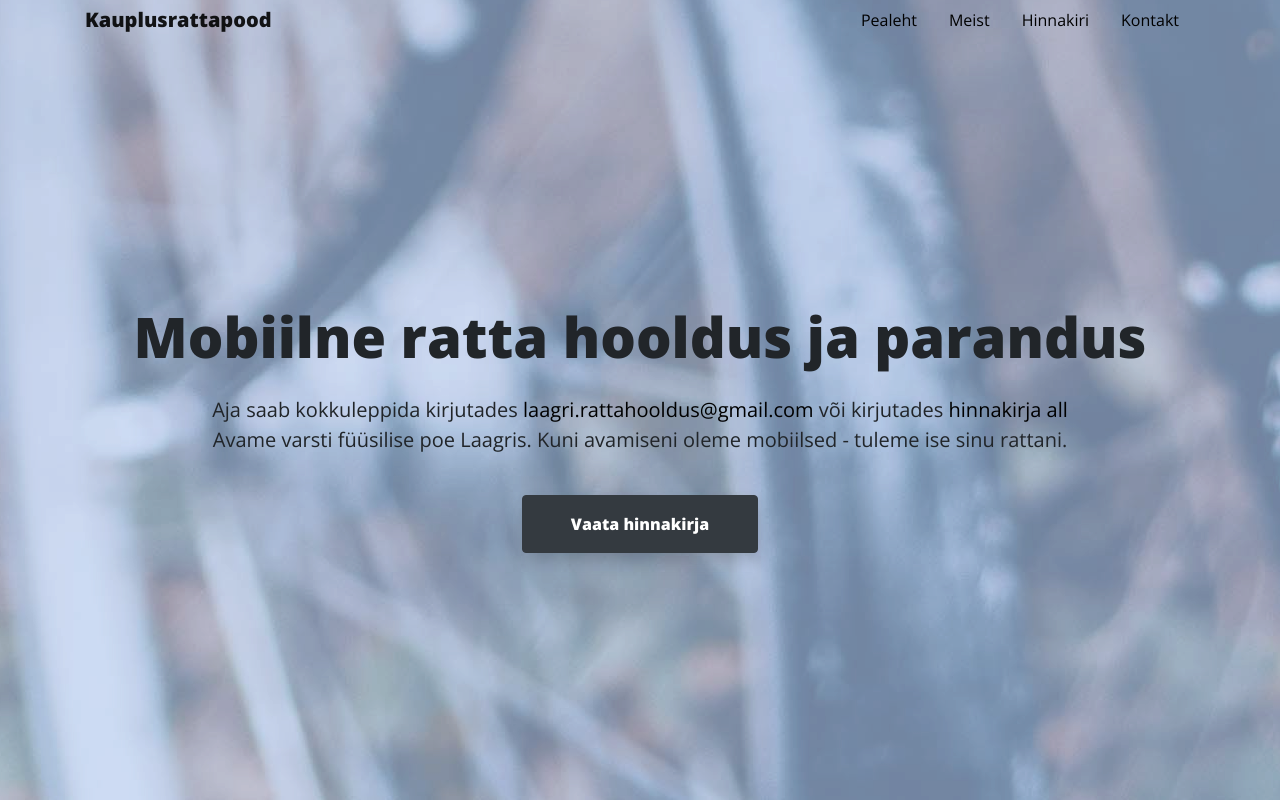
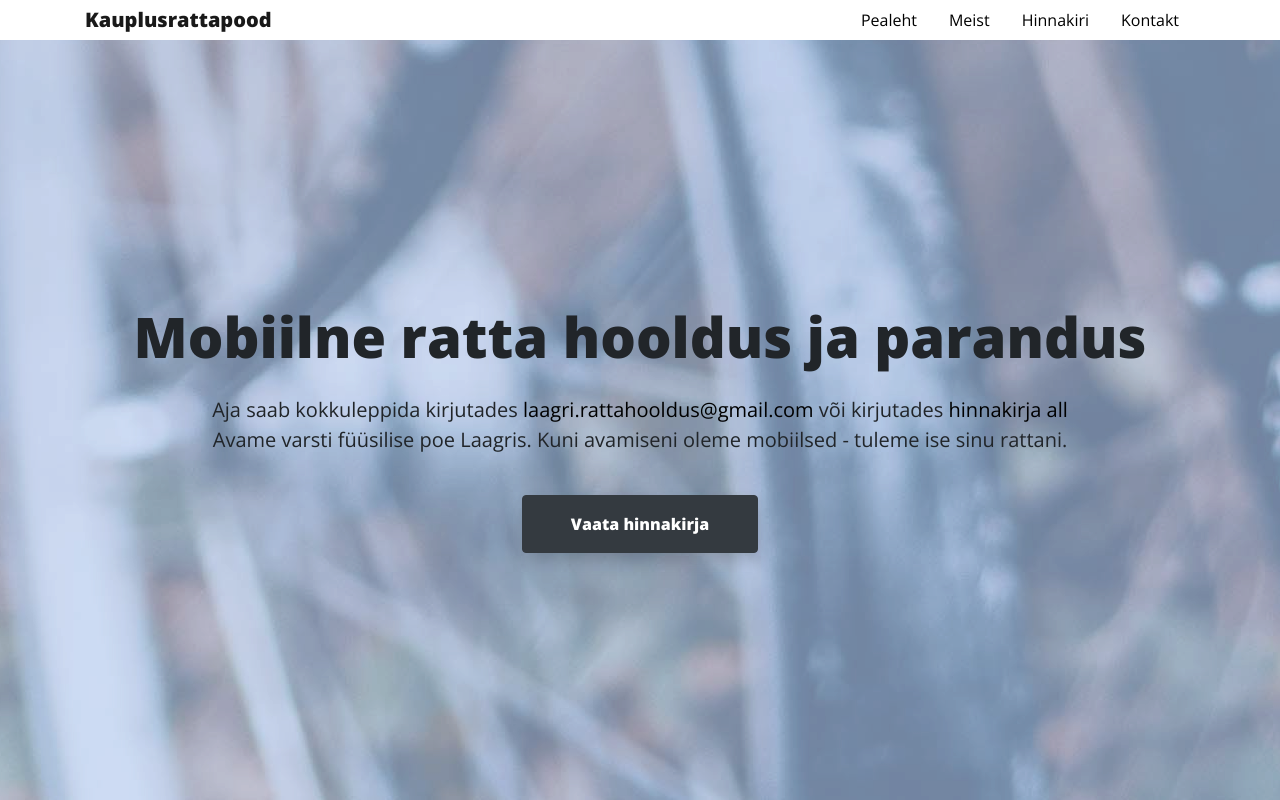
Before and after one commit to aigarsild/ooog_sample, a React (Create React App) app: page / in a window 1280 px wide. Shown: the top 800 px of the page. Built offline with nearby package versions, Linux system fonts and the light colour scheme.

Commit message:
Header background white

```diff
--- a/src/styles.scss
+++ b/src/styles.scss
@@ -11,6 +11,10 @@ body {
 
 html {
   scroll-behavior: smooth;
+}
+
+header {
+  background-color: #ffffff;
 }
 
 .slogan {
```
